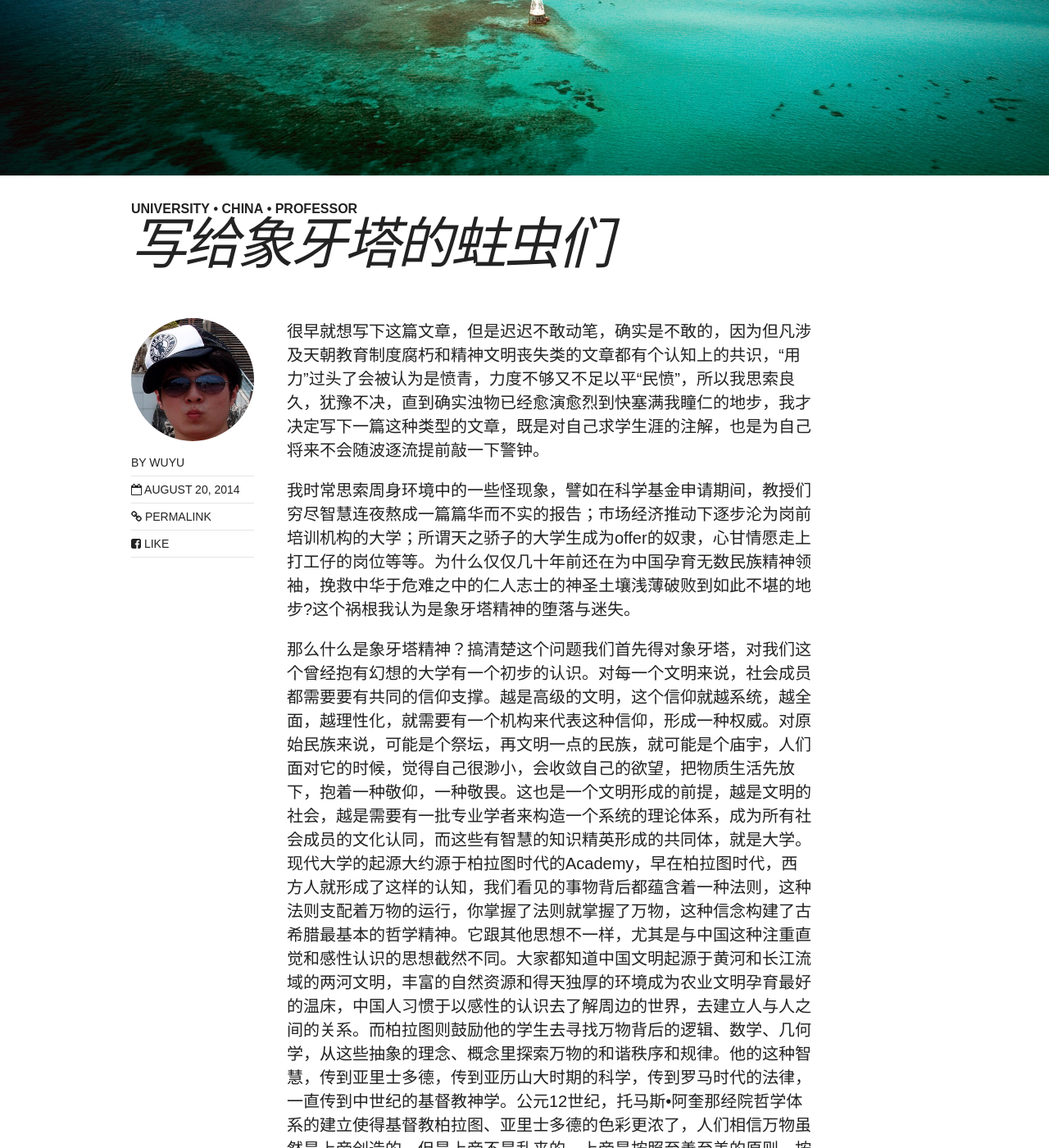
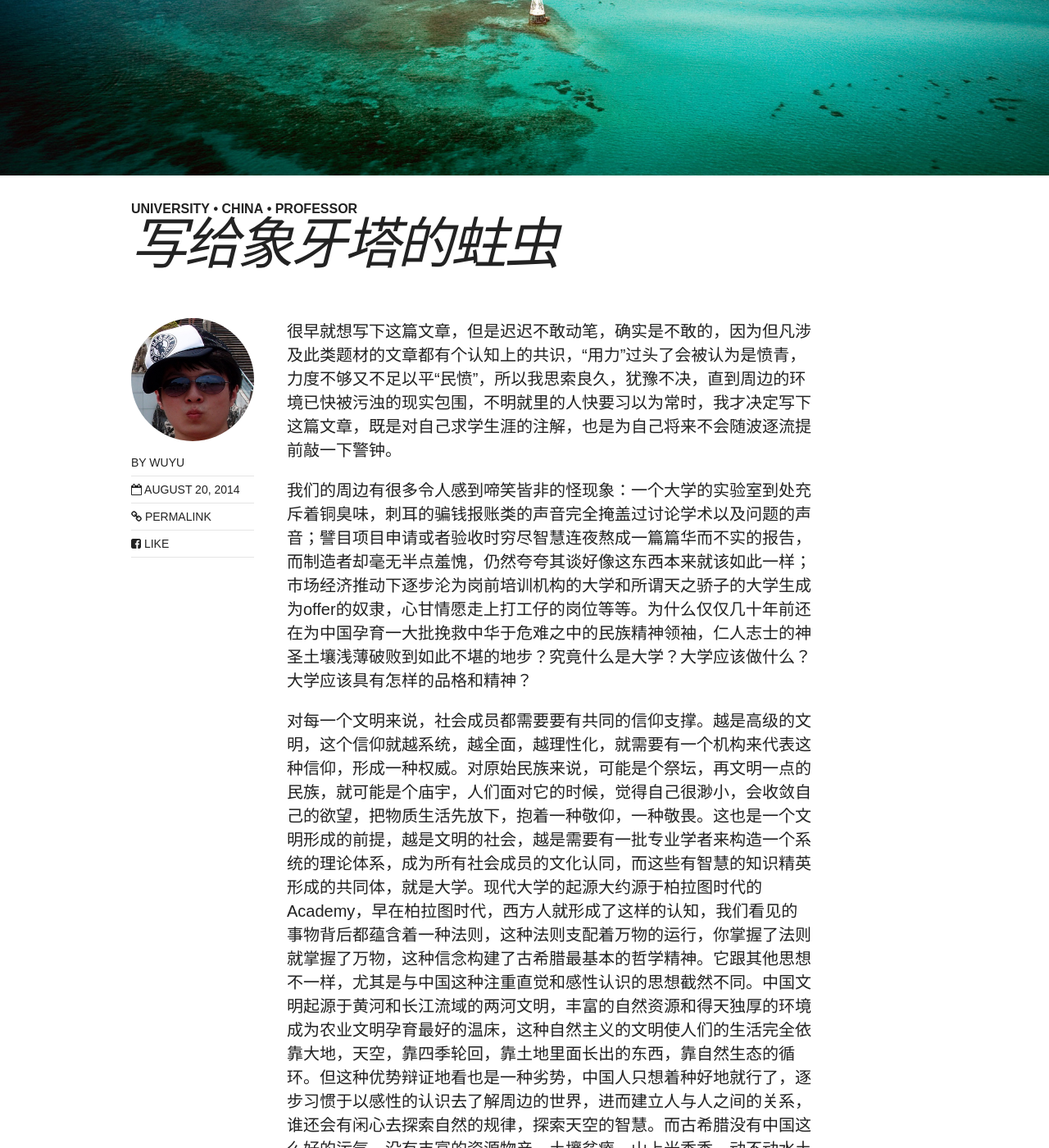
Before and after one commit to wuyu201321060203/wuyu201321060203.github.io, a Jekyll site: the page built from _posts/2014-08-20-dd.md, in a window 1280 px wide and 1400 px high, scrolled down 479 px. Shown: the whole window at 82% size. Built offline with Jekyll 4.4.1, drawn with Linux system fonts in a browser that asks for light colours; nearby versions of some CDN libraries; some of the changed text lies outside the part shown.

Commit message:
Update 2014-08-20-dd.md

```diff
--- a/_posts/2014-08-20-dd.md
+++ b/_posts/2014-08-20-dd.md
@@ -1,6 +1,6 @@
 ---
 layout: post
-title:  写给象牙塔的蛀虫们
+title:  写给象牙塔的蛀虫
 category: opinions
 tags: university china professor
 image:
@@ -12,11 +12,11 @@ comments: true
 share: true
 ---
 
-很早就想写下这篇文章，但是迟迟不敢动笔，确实是不敢的，因为但凡涉及天朝教育制度腐朽和精神文明丧失类的文章都有个认知上的共识，“用力”过头了会被认为是愤青，力度不够又不足以平“民愤”，所以我思索良久，犹豫不决，直到确实浊物已经愈演愈烈到快塞满我瞳仁的地步，我才决定写下一篇这种类型的文章，既是对自己求学生涯的注解，也是为自己将来不会随波逐流提前敲一下警钟。
+很早就想写下这篇文章，但是迟迟不敢动笔，确实是不敢的，因为但凡涉及此类题材的文章都有个认知上的共识，“用力”过头了会被认为是愤青，力度不够又不足以平“民愤”，所以我思索良久，犹豫不决，直到周边的环境已快被污浊的现实包围，不明就里的人快要习以为常时，我才决定写下这篇文章，既是对自己求学生涯的注解，也是为自己将来不会随波逐流提前敲一下警钟。
 
-我时常思索周身环境中的一些怪现象，譬如在科学基金申请期间，教授们穷尽智慧连夜熬成一篇篇华而不实的报告；市场经济推动下逐步沦为岗前培训机构的大学；所谓天之骄子的大学生成为offer的奴隶，心甘情愿走上打工仔的岗位等等。为什么仅仅几十年前还在为中国孕育无数民族精神领袖，挽救中华于危难之中的仁人志士的神圣土壤浅薄破败到如此不堪的地步?这个祸根我认为是象牙塔精神的堕落与迷失。
+我们的周边有很多令人感到啼笑皆非的怪现象：一个大学的实验室到处充斥着铜臭味，刺耳的骗钱报账类的声音完全掩盖过讨论学术以及问题的声音；譬目项目申请或者验收时穷尽智慧连夜熬成一篇篇华而不实的报告，而制造者却毫无半点羞愧，仍然夸夸其谈好像这东西本来就该如此一样；市场经济推动下逐步沦为岗前培训机构的大学和所谓天之骄子的大学生成为offer的奴隶，心甘情愿走上打工仔的岗位等等。为什么仅仅几十年前还在为中国孕育一大批挽救中华于危难之中的民族精神领袖，仁人志士的神圣土壤浅薄破败到如此不堪的地步？究竟什么是大学？大学应该做什么？大学应该具有怎样的品格和精神？
 
-那么什么是象牙塔精神？搞清楚这个问题我们首先得对象牙塔，对我们这个曾经抱有幻想的大学有一个初步的认识。对每一个文明来说，社会成员都需要要有共同的信仰支撑。越是高级的文明，这个信仰就越系统，越全面，越理性化，就需要有一个机构来代表这种信仰，形成一种权威。对原始民族来说，可能是个祭坛，再文明一点的民族，就可能是个庙宇，人们面对它的时候，觉得自己很渺小，会收敛自己的欲望，把物质生活先放下，抱着一种敬仰，一种敬畏。这也是一个文明形成的前提，越是文明的社会，越是需要有一批专业学者来构造一个系统的理论体系，成为所有社会成员的文化认同，而这些有智慧的知识精英形成的共同体，就是大学。现代大学的起源大约源于柏拉图时代的Academy，早在柏拉图时代，西方人就形成了这样的认知，我们看见的事物背后都蕴含着一种法则，这种法则支配着万物的运行，你掌握了法则就掌握了万物，这种信念构建了古希腊最基本的哲学精神。它跟其他思想不一样，尤其是与中国这种注重直觉和感性认识的思想截然不同。大家都知道中国文明起源于黄河和长江流域的两河文明，丰富的自然资源和得天独厚的环境成为农业文明孕育最好的温床，中国人习惯于以感性的认识去了解周边的世界，去建立人与人之间的关系。而柏拉图则鼓励他的学生去寻找万物背后的逻辑、数学、几何学，从这些抽象的理念、概念里探索万物的和谐秩序和规律。他的这种智慧，传到亚里士多德，传到亚历山大时期的科学，传到罗马时代的法律，一直传到中世纪的基督教神学。公元12世纪，托马斯•阿奎那经院哲学体系的建立使得基督教柏拉图、亚里士多德的色彩更浓了，人们相信万物虽然是上帝创造的，但是上帝不是乱来的，上帝是按照至善至美的原则，按照至善至美的形式，比如说逻辑，比如说数学，来赋予万物以规律。基督教越来越能够讲道理，讲究严格的理论推理，于是就产生了西方世界最早的一批大学，比如目前公认的世界最早的大学——意大利博罗尼亚大学。这些大学要做的事就是寻找上帝创造这个世界时赋予的规律、规则，一种抽象的道理，要寻找万物背后的法则，而且这个法则是可以推理，可以寻找，可以证明，可以争论出来的。越争论，真理就越明白。最早的大学就开始干这相事情，把道理搞清楚了，什么事情都能够朝有序化、理性化的方向发展。所以，西方的精英们从一开始就相信，社会必须有一种超越任何个人意志，超越物质外表的一种道理，一种规则，一种规律，一种秩序，它虽然抽象，却严格遵守逻辑、数学与实证的规则。这就是希腊理性思维，这就是柏拉图的Academy留下来的精神，这就是现代大学精神，象牙塔精神。
+对每一个文明来说，社会成员都需要要有共同的信仰支撑。越是高级的文明，这个信仰就越系统，越全面，越理性化，就需要有一个机构来代表这种信仰，形成一种权威。对原始民族来说，可能是个祭坛，再文明一点的民族，就可能是个庙宇，人们面对它的时候，觉得自己很渺小，会收敛自己的欲望，把物质生活先放下，抱着一种敬仰，一种敬畏。这也是一个文明形成的前提，越是文明的社会，越是需要有一批专业学者来构造一个系统的理论体系，成为所有社会成员的文化认同，而这些有智慧的知识精英形成的共同体，就是大学。现代大学的起源大约源于柏拉图时代的Academy，早在柏拉图时代，西方人就形成了这样的认知，我们看见的事物背后都蕴含着一种法则，这种法则支配着万物的运行，你掌握了法则就掌握了万物，这种信念构建了古希腊最基本的哲学精神。它跟其他思想不一样，尤其是与中国这种注重直觉和感性认识的思想截然不同。中国文明起源于黄河和长江流域的两河文明，丰富的自然资源和得天独厚的环境成为农业文明孕育最好的温床，这种自然主义的文明使人们的生活完全依靠大地，天空，靠四季轮回，靠土地里面长出的东西，靠自然生态的循环。但这种优势辩证地看也是一种劣势，中国人只想着种好地就行了，逐步习惯于以感性的认识去了解周边的世界，进而建立人与人之间的关系，谁还会有闲心去探索自然的规律，探索天空的智慧。而古希腊没有中国这么好的运气，没有丰富的资源物产，土壤贫瘠，山上光秃秃，动不动水土还要来个流失，靠农业根本养不活人，所以，希腊历史上经过几次反复，克里特文明，迈锡尼文明，总是几百年就不行了，可能都是这个原因。后来多利亚人崛起，当这块土地提供的粮食接近危险的极限时，他们受了腓尼基人的贸易活动的影响，不再靠土地上的收获直接养活自己，而是靠航海，商业，还有手工业，与外部的生产分工和相互贸易来实现生活的供给。商人们行驶茫茫大海中，看到的就是太阳，月亮，星星，于是他们的天文学，几何学就很发达，商人老是盘算着数字比例关系，于是数学思维很发达，毕达哥拉斯主义就产生了。航海与贸易需要发达的手工业，而手工业制品通过商业推广又更加发达，手工业的发达导致了原子论的产生，机械唯物论的产生，导致了最初的分析式的自然科学的产生。古希腊的哲学思想和智慧鼓励人们去寻找万物背后的逻辑、数学、几何学，从这些抽象的理念、概念里探索万物的和谐秩序和规律。这种智慧也得到了非常好的传承，传到亚里士多德，传到亚历山大时期的科学，传到罗马时代的法律，一直传到中世纪的基督教神学。公元12世纪，托马斯•阿奎那经院哲学体系的建立使得基督教柏拉图、亚里士多德的色彩更浓了，人们相信万物虽然是上帝创造的，但是上帝不是乱来的，上帝是按照至善至美的原则，按照至善至美的形式，比如说逻辑，比如说数学，来赋予万物以规律。基督教越来越能够讲道理，讲究严格的理论推理，于是就产生了西方世界最早的一批大学，比如目前公认的世界最早的大学——意大利博罗尼亚大学。这些大学要做的事就是寻找上帝创造这个世界时赋予的规律、规则，一种抽象的道理，要寻找万物背后的法则，而且这个法则是可以推理，可以寻找，可以证明，可以争论出来的。越争论，真理就越明白。最早的大学就开始干这相事情，把道理搞清楚了，什么事情都能够朝有序化、理性化的方向发展。所以，西方的精英们从一开始就相信，社会必须有一种超越任何个人意志，超越物质外表的一种道理，一种规则，一种规律，一种秩序，它虽然抽象，却严格遵守逻辑、数学与实证的规则。这就是希腊理性思维，这就是柏拉图的Academy留下来的精神，这就是现代大学精神。
 
 如果没有大学，没有大学精神，可以说就没有西方世界的文明和今天的强大。文艺复兴之前就有博罗尼亚大学，法国的崛起有巴黎大学，英国的崛起有牛津剑桥，美国的崛起有哈佛。十九世纪初德国要崛起的时候，就有柏林大学。十九世纪初的德国四分五裂，被拿破仑打得呜乎哀哉，割地、赔款、求和，穷得不能再穷，窝囊得不能再窝囊了。有一个叫洪堡的人，他影响了普鲁士皇帝，相信民族崛起的关键是精神崛起，而精神崛起的最高手段就是大学。洪堡成为内阁当中最重要的人，他筹建了柏林大学，而柏林大学的首任校长是德国著名的哲学家费希特。相比较之下中国大学的校长是什么人，科学家，工程师，意识形态专家，经济学家，这些人根本不适合当校长，为什么呢？最主要原因是他们脑壳里总想着如何生产制造东西，而大学要培养的是什么？大学要培育的是整个民族最高的精英，具有健全人格的人，而不是为增长GDP的，不是服务于老板，不是听命于上司，不是取悦于利益集团的工具。大学校长应当是这个民族的独立思想者，是最高的精神权威。当然，我这里说的哲学家是那些高屋建瓴的独立思想者，不是那些吃哲学饭的人，那些死啃书本的人，更不是那些借哲学之雅名来谋求现实利益的人。中国大学校长的惨象就不想多说了，前任清华校长在宋楚瑜来清华演讲期间弱智的噱头和毫无深厚修养的表现可以说丢尽了中国校长的脸，而他代表的是中国最高的学府之一。
 
```
